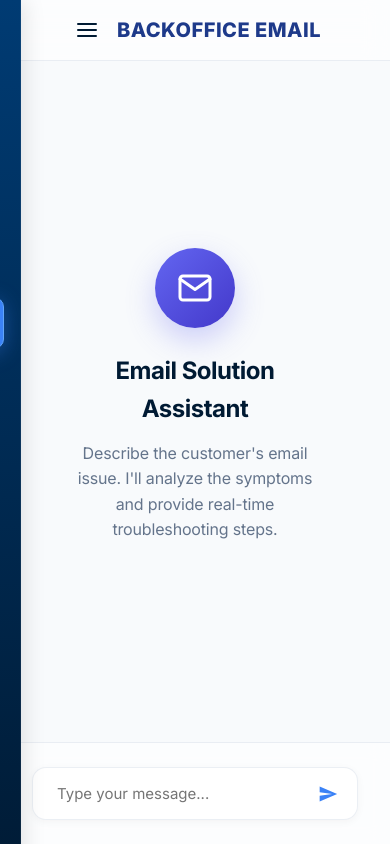
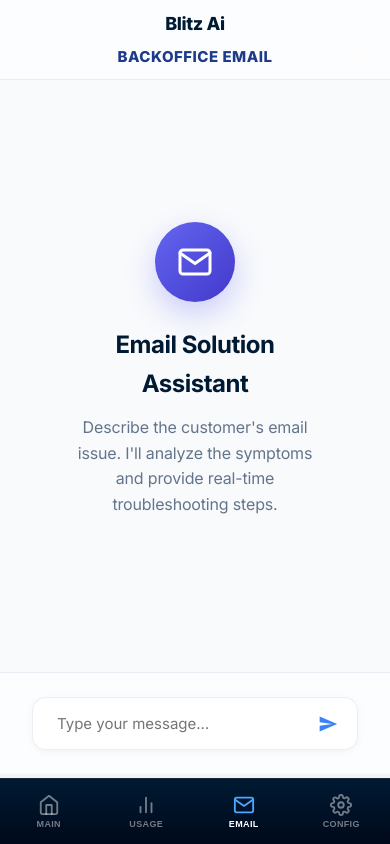
Before and after one commit to kaveeshaDivyanjalee/BackOffice-Support-System, a React (Create React App) app in the folder frontend/: page / in a window 390 px wide. Built offline with nearby package versions, Linux system fonts and the light colour scheme.

Commit message:
fix issues in mobile UI

```diff
--- a/frontend/src/App.css
+++ b/frontend/src/App.css
@@ -1389,18 +1389,42 @@
   z-index: 99;
 }
 
+/* Hidden on desktop */
+.mobile-header-brand {
+  display: none;
+}
+
 @media (max-width: 768px) {
 
-  /* Show hamburger button on mobile */
+  /* Show Blitz Ai branding on mobile */
+  .mobile-header-brand {
+    display: block;
+    font-size: 18px;
+    font-weight: 800;
+    color: var(--slt-dark);
+    letter-spacing: -0.02em;
+  }
+
+  /* Show the agent title text on mobile below 'Blitz Ai' */
+  .header-agent-title {
+    display: block;
+    font-size: 15px;
+    font-weight: 800;
+    color: #1e3a8a;
+    text-transform: uppercase;
+    letter-spacing: 0.5px;
+    margin-top: 4px;
+  }
+
+  /* Hide hamburger button on mobile — bottom nav handles navigation */
   .mobile-menu-btn {
-    display: flex;
-    align-items: center;
-    justify-content: center;
+    display: none;
   }
 
   /* Show overlay on mobile */
   .mobile-overlay {
     display: block;
+    z-index: 9998;
   }
 
   /* Container becomes single column */
@@ -1409,22 +1433,9 @@
     position: relative;
   }
 
-  /* Sidebar slides in from the left */
+  /* Completely hide sidebar on mobile — bottom nav handles navigation */
   .sidebar {
-    position: fixed;
-    top: 0;
-    left: -260px;
-    height: 100%;
-    width: 240px;
-    z-index: 100;
-    transition: left 0.3s ease;
-    box-shadow: none;
-  }
-
-  /* Sidebar visible when mobile-open class is added */
-  .sidebar.mobile-open {
-    left: 0;
-    box-shadow: 4px 0 20px rgba(0, 0, 0, 0.3);
+    display: none !important;
   }
 
   /* Chat section takes full width */
@@ -1432,12 +1443,15 @@
     width: 100%;
   }
 
-  /* Chat header shows hamburger on left */
+  /* Chat header stacks Blitz Ai and agent name vertically on mobile */
   .chat-header {
     display: flex;
+    flex-direction: column;
     align-items: center;
-    gap: 12px;
-    padding: 12px 16px;
+    justify-content: center !important;
+    gap: 2px;
+    padding: 10px 16px;
+    text-align: center;
   }
 
   /* Tech panel goes below chat on mobile */
@@ -1467,4 +1481,79 @@
   .tech-column {
     width: 100%;
   }
-}
+
+  /* Add padding to chat section so content isn't hidden behind bottom nav */
+  .chat-section {
+    padding-bottom: 70px;
+  }
+}
+
+/* ─── Mobile Bottom Navigation Bar ──────────────────────────────────────────── */
+
+/* Hidden on desktop */
+.mobile-bottom-nav {
+  display: none;
+}
+
+.mobile-nav-btn {
+  display: none;
+}
+
+/* Only visible on mobile */
+@media (max-width: 768px) {
+  .mobile-bottom-nav {
+    display: flex;
+    position: fixed;
+    bottom: 0;
+    left: 0;
+    right: 0;
+    height: 65px;
+    background: linear-gradient(180deg, #001a33 0%, #00091a 100%);
+    border-top: 1px solid rgba(255, 255, 255, 0.12);
+    z-index: 99999;
+    padding-bottom: env(safe-area-inset-bottom, 0px);
+  }
+
+  .mobile-nav-btn {
+    display: flex;
+    flex: 1;
+    flex-direction: column;
+    align-items: center;
+    justify-content: center;
+    gap: 3px;
+    background: none;
+    border: none;
+    color: rgba(255, 255, 255, 0.45);
+    font-size: 9px;
+    font-weight: 700;
+    letter-spacing: 0.04em;
+    text-transform: uppercase;
+    cursor: pointer;
+    padding: 6px 4px;
+    transition: color 0.15s ease;
+    -webkit-tap-highlight-color: transparent;
+  }
+
+  .mobile-nav-btn svg {
+    width: 22px;
+    height: 22px;
+    stroke: currentColor;
+    fill: none;
+    flex-shrink: 0;
+    transition: stroke 0.15s ease;
+  }
+
+  .mobile-nav-btn.active {
+    color: #ffffff;
+  }
+
+  .mobile-nav-btn.active svg {
+    stroke: #4da6ff;
+  }
+
+  .mobile-nav-btn:active {
+    color: rgba(255, 255, 255, 0.8);
+    background: rgba(255, 255, 255, 0.05);
+    border-radius: 8px;
+  }
+}
--- a/frontend/src/App.js
+++ b/frontend/src/App.js
@@ -243,6 +243,11 @@
 // ═══════════════════════════════════════════════════════════════════════════
 function App() {
   const getInitialAgent = () => {
+    // On mobile, always default to Email Solution Agent regardless of URL
+    if (window.innerWidth <= 768) {
+      return "Email Solution Agent";
+    }
+    // On desktop, read from URL path as before
     const path = window.location.pathname.toLowerCase();
     return AGENT_PATH_MAP[path] || "Email Solution Agent";
   };
@@ -312,8 +317,15 @@
     // Update URL path without reloading page
     const code = REVERSE_AGENT_PATH_MAP[agent];
     if (code) {
+      try {
         const newUrl = `${window.location.protocol}//${window.location.host}/${code}`;
+        // Only push state on desktop to preserve Web UI behavior exactly as before
+        if (window.innerWidth > 768) {
           window.history.pushState({ agent }, "", newUrl);
+        }
+      } catch (err) {
+        console.warn("Failed to update URL:", err);
+      }
     }
 
     const agentMessages = allAgentMessages[agent] || [];
@@ -583,10 +595,10 @@
       }
 
       if (customerSummary) {
-        // Automatically strip out any semicolons as requested
-        customerSummary = customerSummary.replace(/;/g, "");
-        // Remove leftover keys like "summary:", "- summary:", "next_steps:"
-        customerSummary = customerSummary.replace(/(?:-\s*)?(?:summary|next_steps|customer_output)\s*:/gi, "").trim();
+        // Automatically strip out any semicolons and commas as requested
+        customerSummary = customerSummary.replace(/[;,]/g, "");
+        // Remove leftover keys like "summary:", "- summary:", "next_steps:", "customer_output", "developer_output"
+        customerSummary = customerSummary.replace(/(?:-\s*)?(?:summary|next_steps|customer_output|developer_output)\s*:?/gi, "").trim();
         chatMessage = `💡 ${customerSummary}\n\n`;
       }
       chatMessage += `${idLabel} ${subscriberId} — analysis complete. See Technical Details`;
@@ -1034,6 +1046,12 @@
   const showTechPanel = !isEmailAgentSelected && !isNonImplemented && (apiData !== null || devOutput !== null || loading);
 
   return (
+    <>
+      {/* ── Mobile Overlay (outside container to avoid stacking context issues) ── */}
+      {isMobileMenuOpen && (
+        <div className="mobile-overlay" onClick={() => setIsMobileMenuOpen(false)}></div>
+      )}
+
       <div
         className="container"
         style={{
@@ -1042,11 +1060,6 @@
             : "240px 1fr",
         }}
       >
-
-      {/* ── Mobile Overlay ─────────────────────────────────────────── */}
-      {isMobileMenuOpen && (
-        <div className="mobile-overlay" onClick={() => setIsMobileMenuOpen(false)}></div>
-      )}
 
       {/* ── Sidebar ───────────────────────────────────────────────────── */}
       <div className={`sidebar ${isMobileMenuOpen ? 'mobile-open' : ''}`}>
@@ -1071,6 +1084,8 @@
           <>
             {/* Dynamic header */}
             <div className="chat-header centered-header">
+              {/* Mobile-only branding */}
+              <span className="mobile-header-brand">Blitz Ai</span>
               <button className="mobile-menu-btn" onClick={() => setIsMobileMenuOpen(true)}>
                 <svg viewBox="0 0 24 24" width="24" height="24" stroke="currentColor" strokeWidth="2" fill="none" strokeLinecap="round" strokeLinejoin="round">
                   <line x1="3" y1="6" x2="21" y2="6"></line>
@@ -1078,11 +1093,13 @@
                   <line x1="3" y1="18" x2="21" y2="18"></line>
                 </svg>
               </button>
+              <span className="header-agent-title">
               {isEmailAgentSelected
                 ? "BACKOFFICE EMAIL"
                 : isNonImplemented
                   ? selectedAgent.toUpperCase()
                   : "TECHNICAL SUPPORT ASSISTANT"}
+              </span>
             </div>
 
             {/* Non-implemented agents: blank body, no chat UI */}
@@ -1317,6 +1334,56 @@
       )}
 
     </div>
+
+      {/* ── Mobile Bottom Navigation Bar (mobile only, hidden on desktop) ── */}
+      <nav className="mobile-bottom-nav">
+        {agents.map((agent, index) => {
+          const icons = {
+            "Main Agent": (
+              <svg viewBox="0 0 24 24" fill="none" strokeWidth="2" strokeLinecap="round" strokeLinejoin="round">
+                <path d="M3 9l9-7 9 7v11a2 2 0 0 1-2 2H5a2 2 0 0 1-2-2z"/>
+                <polyline points="9 22 9 12 15 12 15 22"/>
+              </svg>
+            ),
+            "Usage Agent": (
+              <svg viewBox="0 0 24 24" fill="none" strokeWidth="2" strokeLinecap="round" strokeLinejoin="round">
+                <line x1="18" y1="20" x2="18" y2="10"/>
+                <line x1="12" y1="20" x2="12" y2="4"/>
+                <line x1="6" y1="20" x2="6" y2="14"/>
+              </svg>
+            ),
+            "Email Solution Agent": (
+              <svg viewBox="0 0 24 24" fill="none" strokeWidth="2" strokeLinecap="round" strokeLinejoin="round">
+                <path d="M4 4h16c1.1 0 2 .9 2 2v12c0 1.1-.9 2-2 2H4c-1.1 0-2-.9-2-2V6c0-1.1.9-2 2-2z"/>
+                <polyline points="22,6 12,13 2,6"/>
+              </svg>
+            ),
+            "Configuration Agent": (
+              <svg viewBox="0 0 24 24" fill="none" strokeWidth="2" strokeLinecap="round" strokeLinejoin="round">
+                <circle cx="12" cy="12" r="3"/>
+                <path d="M19.4 15a1.65 1.65 0 0 0 .33 1.82l.06.06a2 2 0 0 1-2.83 2.83l-.06-.06a1.65 1.65 0 0 0-1.82-.33 1.65 1.65 0 0 0-1 1.51V21a2 2 0 0 1-4 0v-.09A1.65 1.65 0 0 0 9 19.4a1.65 1.65 0 0 0-1.82.33l-.06.06a2 2 0 0 1-2.83-2.83l.06-.06A1.65 1.65 0 0 0 4.68 15a1.65 1.65 0 0 0-1.51-1H3a2 2 0 0 1 0-4h.09A1.65 1.65 0 0 0 4.6 9a1.65 1.65 0 0 0-.33-1.82l-.06-.06a2 2 0 0 1 2.83-2.83l.06.06A1.65 1.65 0 0 0 9 4.68a1.65 1.65 0 0 0 1-1.51V3a2 2 0 0 1 4 0v.09a1.65 1.65 0 0 0 1 1.51 1.65 1.65 0 0 0 1.82-.33l.06-.06a2 2 0 0 1 2.83 2.83l-.06.06A1.65 1.65 0 0 0 19.4 9a1.65 1.65 0 0 0 1.51 1H21a2 2 0 0 1 0 4h-.09a1.65 1.65 0 0 0-1.51 1z"/>
+              </svg>
+            ),
+          };
+          const labels = {
+            "Main Agent": "Main",
+            "Usage Agent": "Usage",
+            "Email Solution Agent": "Email",
+            "Configuration Agent": "Config",
+          };
+          return (
+            <button
+              key={index}
+              className={`mobile-nav-btn ${selectedAgent === agent ? "active" : ""}`}
+              onClick={() => handleSelectAgent(agent)}
+            >
+              {icons[agent]}
+              <span>{labels[agent]}</span>
+            </button>
+          );
+        })}
+      </nav>
+    </>
   );
 }
 
```
Lines whose indentation alone changed are shown as unchanged.
